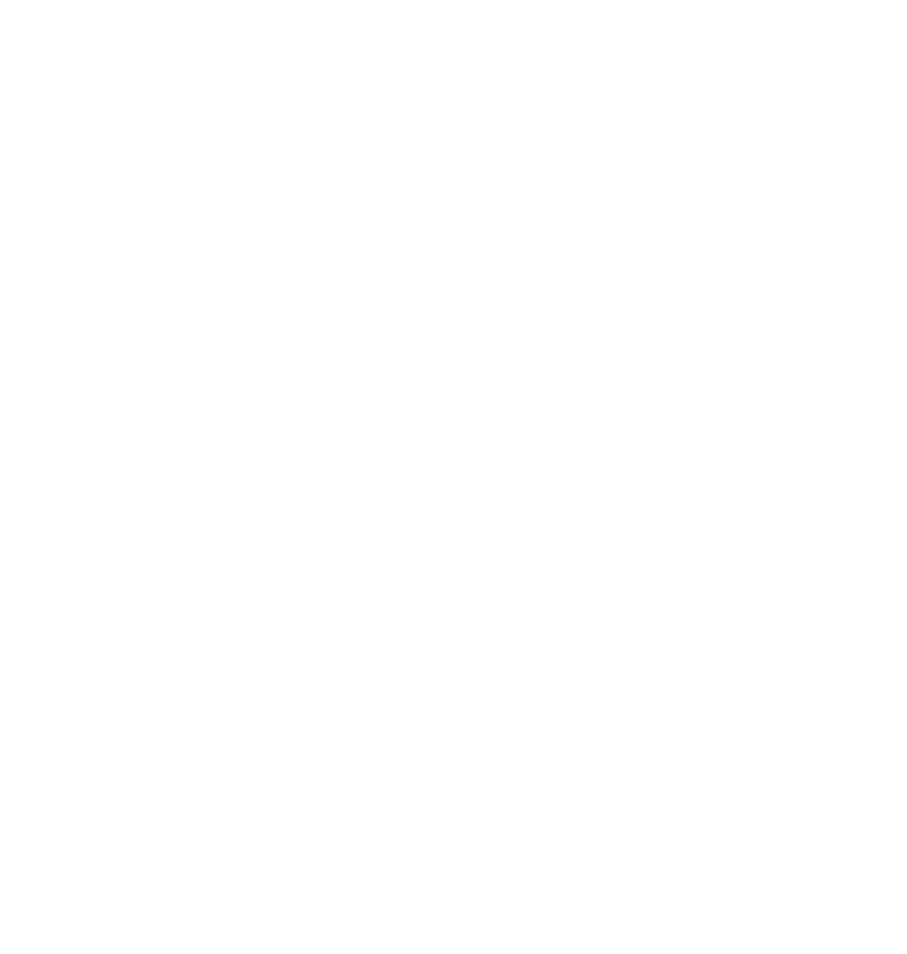
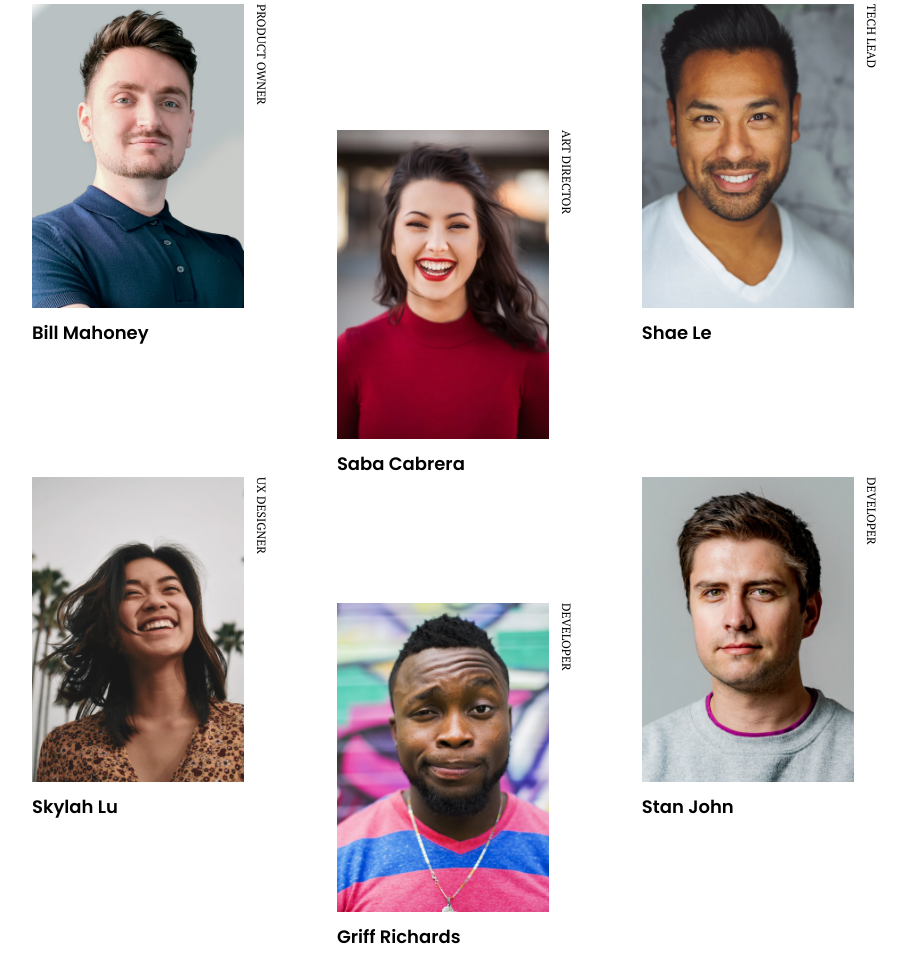
Before and after one commit to mapra99/teams-page, a website: page index.html in a window 1280 px wide. Shown: the part 322-1276 px from the top of the page, without its empty margins (143-1050 px from the left). Before the commit the page ends 800 px from the top, so only its background shows below. Drawn offline with Linux system fonts and the light colour scheme.

Commit message:
team section

```diff
--- a/index.html
+++ b/index.html
@@ -18,7 +18,79 @@
       </div>
     </header>
     <main>
+      <div class="team">
+        <div class="team-card">
+          <div class="img-wrap">
+            <img src="./images/photo1.png">
+          </div>
+          <div class="name">
+            <span>Bill Mahoney</span>
+          </div>
+          <div class="role">
+            <span>Product Owner</span>
+          </div>
+        </div>
 
+        <div class="team-card displaced-mobile displaced-desktop">
+          <div class="img-wrap">
+            <img src="./images/photo2.png">
+          </div>
+          <div class="name">
+            <span>Saba Cabrera</span>
+          </div>
+          <div class="role">
+            <span>Art Director</span>
+          </div>
+        </div>
+
+        <div class="team-card">
+          <div class="img-wrap">
+            <img src="./images/photo3.png">
+          </div>
+          <div class="name">
+            <span>Shae Le</span>
+          </div>
+          <div class="role">
+            <span>Tech Lead</span>
+          </div>
+        </div>
+
+        <div class="team-card displaced-mobile">
+          <div class="img-wrap">
+            <img src="./images/photo4.png">
+          </div>
+          <div class="name">
+            <span>Skylah Lu</span>
+          </div>
+          <div class="role">
+            <span>UX Designer</span>
+          </div>
+        </div>
+
+        <div class="team-card displaced-desktop">
+          <div class="img-wrap">
+            <img src="./images/photo5.png">
+          </div>
+          <div class="name">
+            <span>Griff Richards</span>
+          </div>
+          <div class="role">
+            <span>Developer</span>
+          </div>
+        </div>
+
+        <div class="team-card displaced-mobile">
+          <div class="img-wrap">
+            <img src="./images/photo6.png">
+          </div>
+          <div class="name">
+            <span>Stan John</span>
+          </div>
+          <div class="role">
+            <span>Developer</span>
+          </div>
+        </div>
+      </div>
     </main>
     <footer>
       Miguel @ DevChallenges.io
--- a/scss/_footer.scss
+++ b/scss/_footer.scss
@@ -3,5 +3,9 @@ footer {
   font-weight: 600;
   color: #A9A9A9;
   text-align: center;
-  margin: 30px 0;
+  margin: 88px 0 30px;
+
+  @media (min-width: $breakpt-small) {
+    margin-top: 109px;
+  }
 }
--- a/scss/_header.scss
+++ b/scss/_header.scss
@@ -10,6 +10,8 @@ header {
     margin-bottom: 38px;
 
     @media (min-width: $breakpt-small) {
+      margin-bottom: 96px;
+
       &.left-panel {
         max-width: 290px;
       }
--- a/scss/_helpers.scss
+++ b/scss/_helpers.scss
@@ -2,7 +2,8 @@
 @import url('https://fonts.googleapis.com/css2?family=PT+Serif&family=Poppins:wght@400;600&display=swap');
 
 // responsive breakpoints
-$breakpt-small: 830px;
+// $breakpt-small: 576px;
+$breakpt-small: 768px;
 
 @mixin pt-serif-font {
   font-family: 'PT Serif', 'Serif';
--- /dev/null
+++ b/scss/_team.scss
@@ -0,0 +1,66 @@
+.team {
+  max-width: 924px;
+  display: flex;
+  flex-wrap: wrap;
+  margin: 0 -12.5px;
+
+  @media (min-width: $breakpt-small) {
+    margin: 0 -33.5px;
+  }
+
+  .img-wrap {
+    img {
+      width: 100%;
+    }
+  }
+
+  &-card {
+    box-sizing: border-box;
+    width: 50%;
+    padding: 0 29.5px 0 12.5px;
+    position: relative;
+
+    @media (min-width: $breakpt-small) {
+      padding: 0 59.5px 0 33.5px;
+      width: 33%;
+    }
+
+    @media (max-width: $breakpt-small) {
+      &.displaced-mobile {
+        margin-top: 64px;
+      }
+    }
+
+    @media (min-width: $breakpt-small) {
+      &.displaced-desktop {
+        margin-top: 126px;
+      }
+    }
+  }
+
+  .name {
+    @include common-text;
+    margin-top: 7px;
+    font-weight: 600;
+
+    @media (min-width: $breakpt-small) {
+      font-size: 18px;
+    }
+  }
+
+  .role {
+    @include common-text;
+    @include pt-serif-font;
+    writing-mode: vertical-lr;
+    position: absolute;
+    top: 0;
+    right: 12.5px;
+    font-size: 10px;
+    text-transform: uppercase;
+
+    @media (min-width: $breakpt-small) {
+      right: 33.5px;
+      font-size: 12px;
+    }
+  }
+}
--- a/scss/main.scss
+++ b/scss/main.scss
@@ -2,3 +2,5 @@
 @import './layout';
 @import './header';
 @import './footer';
+
+@import './team';
```
Also changed, not shown: css/main.css.
